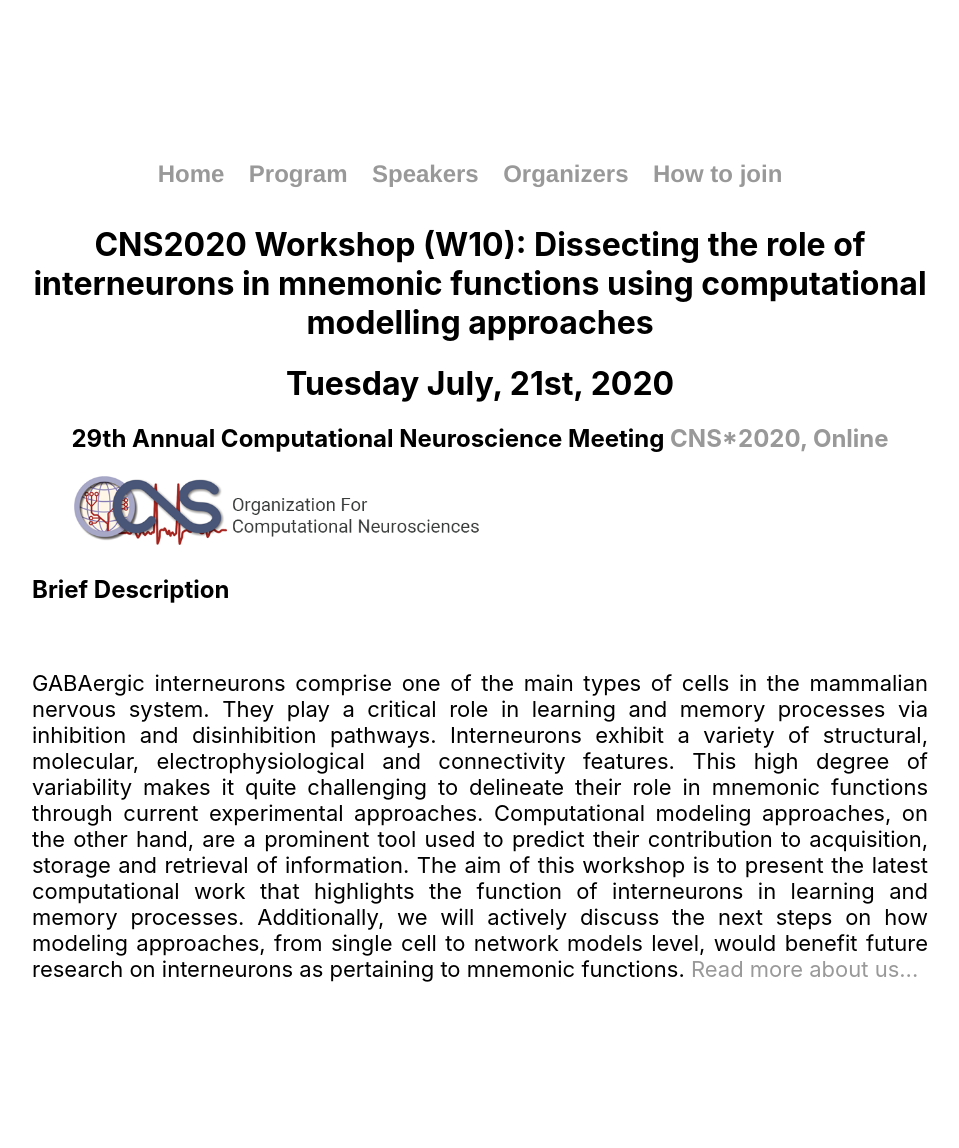
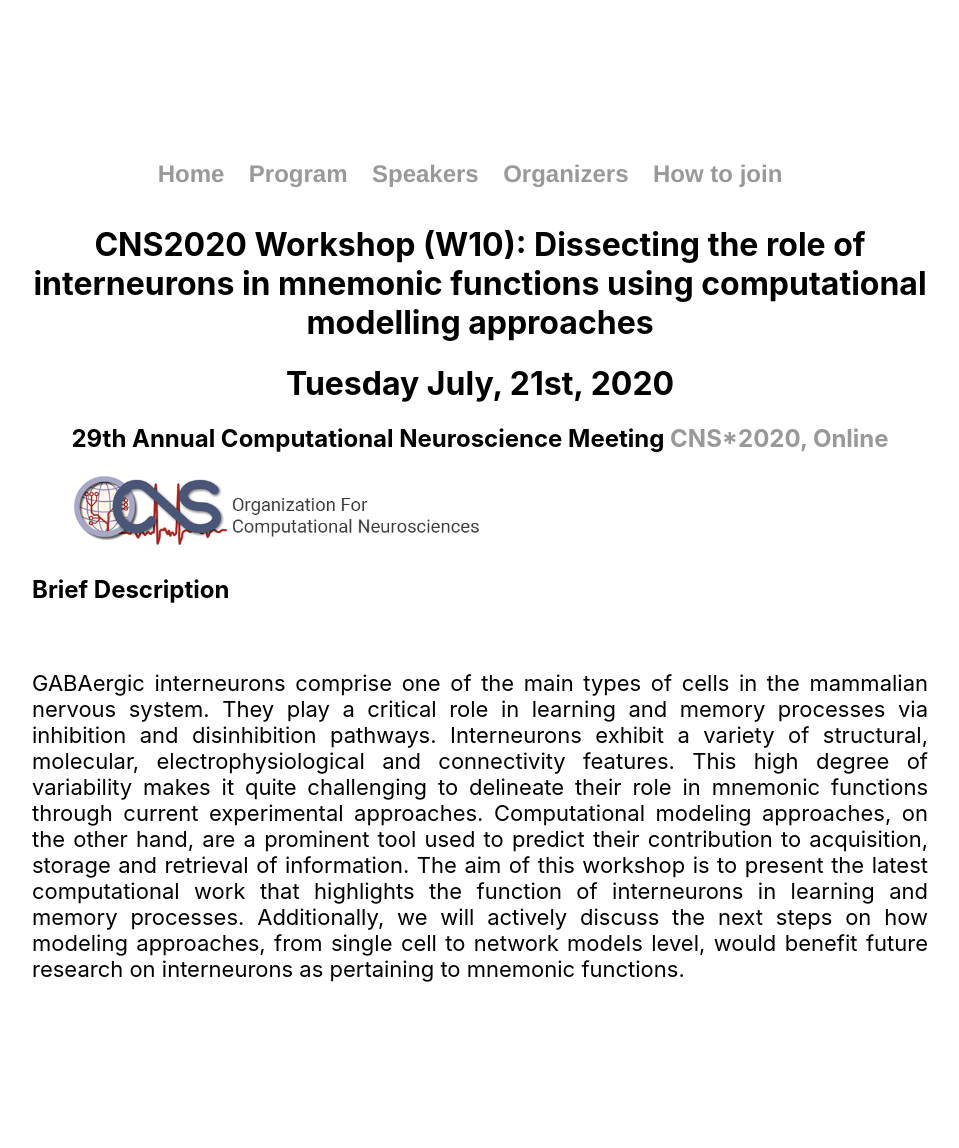
Before and after one commit to spirosChv/ocns2021interneurons, a Jekyll site: the page built from index.html, in a window 1280 px wide. Shown: the whole page, without its empty margins (160-1119 px from the left). Built offline with Jekyll 4.4.1, drawn with Linux system fonts in a browser that asks for light colours.

Commit message:
Update index.html

```diff
--- a/index.html
+++ b/index.html
@@ -24,7 +24,7 @@ title: Dissecting the role of interneurons in mnemonic functions using computati
 	The aim of this workshop is to present the latest computational work that highlights the function of
 	interneurons in learning and memory processes. Additionally, we will actively discuss the next steps on
 	how modeling approaches, from single cell to network models level, would benefit future research on interneurons as
-	pertaining to mnemonic functions. <a href="/aboutus">Read more about us...</a></p></h2>
+	pertaining to mnemonic functions.</p></h2>
 	</div>
 
 
```
